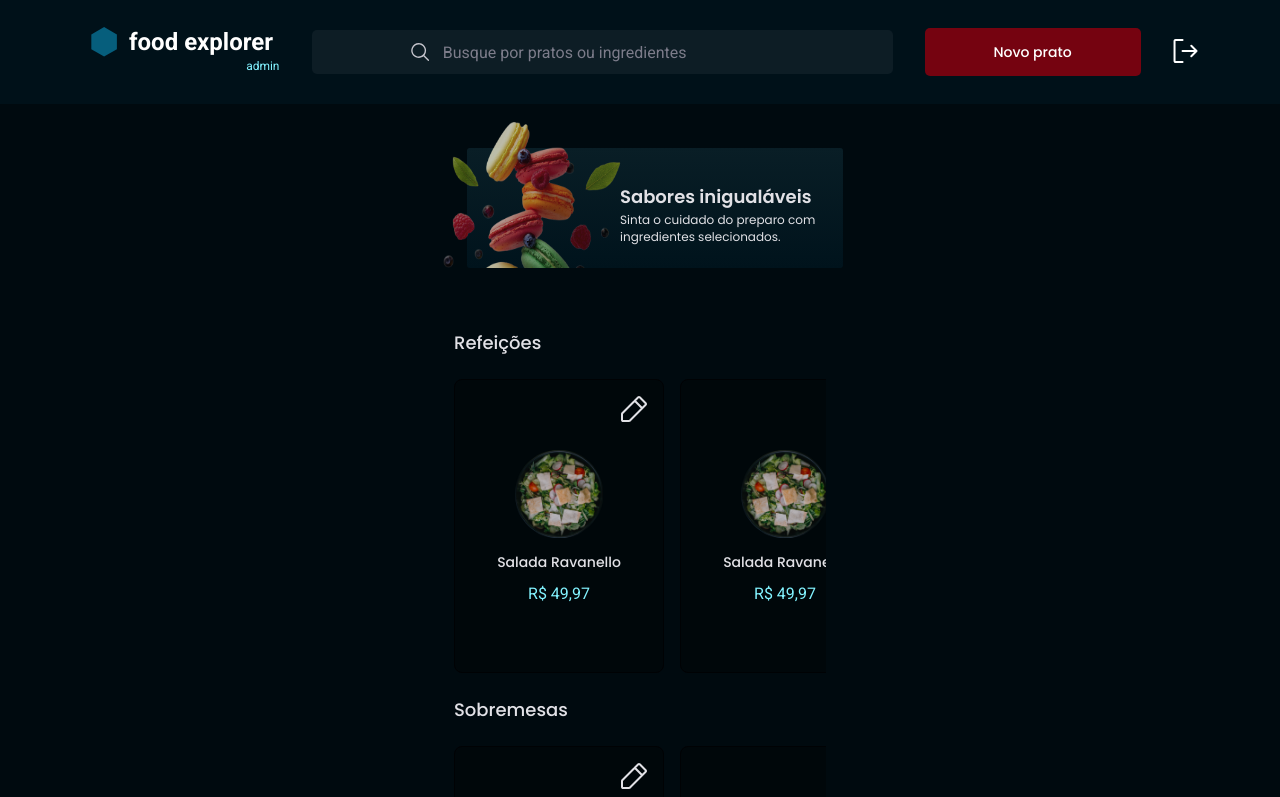
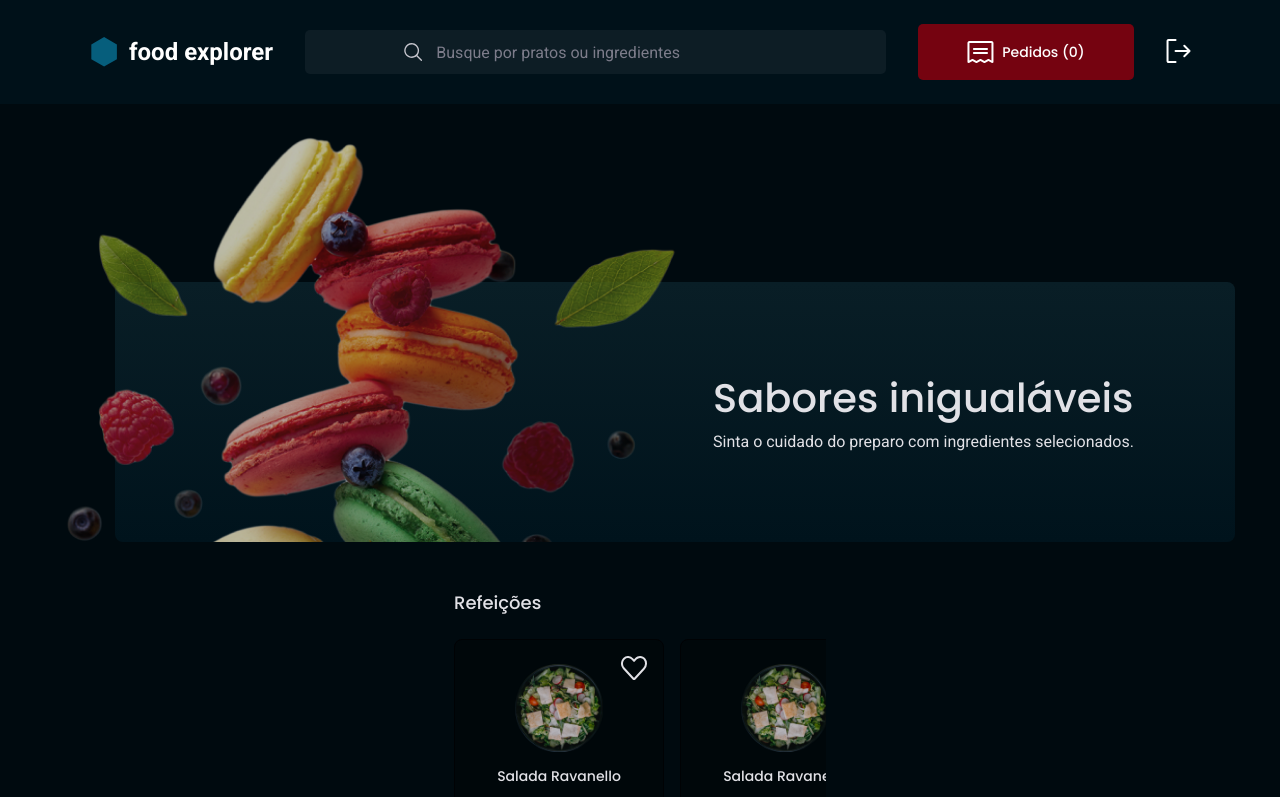
Before and after one commit to ygorbontia/Front-FoodExplorer, a React (Vite) app: page / in a window 1280 px wide. Shown: the top 797 px of the page. Built offline with nearby package versions, Linux system fonts and the light colour scheme.

Commit message:
update layout style

```diff
--- a/src/components/Header/style.js
+++ b/src/components/Header/style.js
@@ -210,6 +210,7 @@ export const HeaderSC = styled.header`
 
       label + button {
         width: 21.6rem;
+        height: 5.6rem;
 
         display: flex;
         align-items: center;
--- a/src/pages/Home/index.jsx
+++ b/src/pages/Home/index.jsx
@@ -6,7 +6,7 @@ import { Header } from '../../components/Header';
 import { DishCategories } from '../../components/DishCategories';
 import { Footer } from '../../components/Footer';
 
-export function Home({ admin = true }) {
+export function Home({ admin = false }) {
   return (
     <HomeSC>
       <Header admin={ admin } />
--- a/src/pages/Home/style.js
+++ b/src/pages/Home/style.js
@@ -58,4 +58,42 @@ export const BannerSC = styled.div`
       color: ${({ theme }) => theme.colors.light_300};
     }
   }
+
+  @media screen and (min-width: 1000px) {
+    width: 119rem;
+    height: 41.2rem;
+    margin: 2.6rem auto 4.8rem;
+
+    img {
+      width: 65.6rem;
+      height: 41.2rem;
+    }
+
+    > div {
+      width: 112rem;
+      height: 26rem;
+      background-image: ${({ theme }) => theme.colors.gradient_200};
+      border: none;
+      border-radius: 8px;
+      padding: 8.8rem 10rem 9.2rem 59.8rem;
+
+      h1 {
+        margin-bottom: .8rem;
+
+        font-family: ${({ theme }) => theme.fonts.poppins.medium_500.family};
+        font-weight: ${({ theme }) => theme.fonts.poppins.medium_500.weight};
+        font-size: ${({ theme }) => theme.fonts.poppins.medium_500.size};
+        line-height: ${({ theme }) => theme.fonts.poppins.medium_500.height};
+        color: ${({ theme }) => theme.colors.light_300};
+      }
+
+      p {
+        font-family: ${({ theme }) => theme.fonts.roboto.small_regular.family};
+        font-weight: ${({ theme }) => theme.fonts.roboto.small_regular.weight};
+        font-size: ${({ theme }) => theme.fonts.roboto.small_regular.size};
+        line-height: ${({ theme }) => theme.fonts.roboto.small_regular.height};
+        color: ${({ theme }) => theme.colors.light_300};
+      }
+    }
+  }
 `;
```
